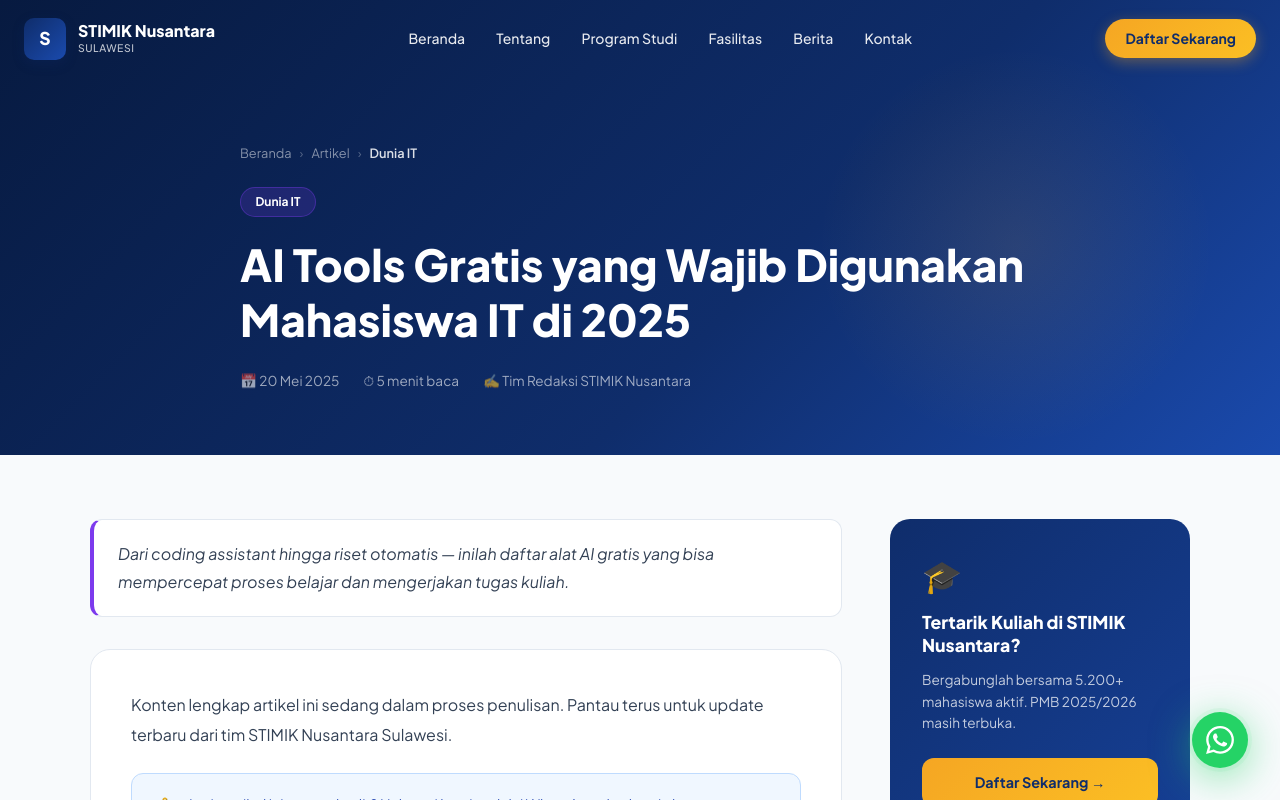
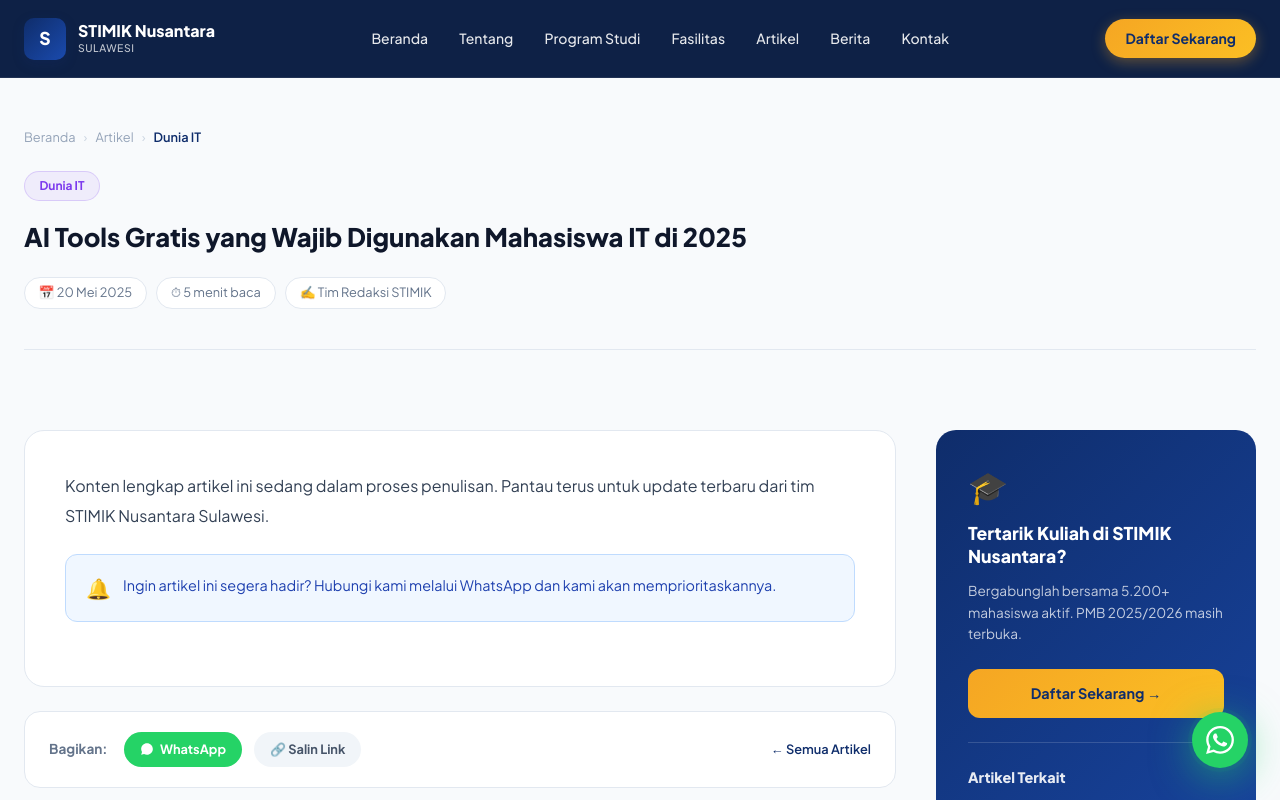
Before and after one commit to joko-slamet/website-kampus-sulawesi, a Next.js app: page /artikel/ai-untuk-mahasiswa in a window 1280 px wide. Shown: the top 800 px of the page. Built offline with nearby package versions, Linux system fonts and the light colour scheme.

Commit message:
feat: update Navbar with variant support and redesign article detail page for improved readability

```diff
--- a/app/artikel/[slug]/ArticleBody.tsx
+++ b/app/artikel/[slug]/ArticleBody.tsx
@@ -36,22 +36,6 @@ export default function ArticleBody({ article, content }: { article: Article; co
 
   return (
     <article>
-      {/* Excerpt callout */}
-      <div style={{
-        background: 'white',
-        border: '1px solid #e2e8f0',
-        borderLeft: `4px solid ${article.categoryColor}`,
-        borderRadius: '12px',
-        padding: '1.25rem 1.5rem',
-        marginBottom: '2rem',
-        color: '#334155',
-        fontSize: '1rem',
-        lineHeight: 1.75,
-        fontStyle: 'italic',
-      }}>
-        {article.excerpt}
-      </div>
-
       {/* Body */}
       <div style={{
         background: 'white',
--- a/app/artikel/[slug]/page.tsx
+++ b/app/artikel/[slug]/page.tsx
@@ -42,82 +42,83 @@ export default async function ArticleDetailPage({ params }: Props) {
 
   return (
     <>
-      <Navbar />
+      <Navbar variant="dark" />
       <main>
         {/* Hero */}
-        <section style={{
-          background: 'linear-gradient(135deg, #071a40 0%, #0f2d6b 60%, #1a4aad 100%)',
-          padding: '9rem 1.5rem 4rem',
-          position: 'relative',
-          overflow: 'hidden',
-        }}>
-          <div style={{
-            position: 'absolute', top: '10%', right: '5%',
-            width: '400px', height: '400px',
-            background: 'radial-gradient(circle, rgba(245,166,35,0.1) 0%, transparent 70%)',
-            borderRadius: '50%', pointerEvents: 'none',
-          }} />
-
-          <div style={{ maxWidth: '800px', margin: '0 auto', position: 'relative' }}>
+        <section style={{ background: '#f8fafc', padding: '8rem 1.5rem 2.5rem' }}>
+          <div style={{ maxWidth: '1280px', margin: '0 auto' }}>
             {/* Breadcrumb */}
             <nav style={{ display: 'flex', alignItems: 'center', gap: '0.5rem', marginBottom: '1.5rem', fontSize: '0.8rem' }}>
-              <a href="/" style={{ color: 'rgba(255,255,255,0.5)', textDecoration: 'none' }}>Beranda</a>
-              <span style={{ color: 'rgba(255,255,255,0.3)' }}>›</span>
-              <a href="/artikel" style={{ color: 'rgba(255,255,255,0.5)', textDecoration: 'none' }}>Artikel</a>
-              <span style={{ color: 'rgba(255,255,255,0.3)' }}>›</span>
-              <span style={{ color: 'rgba(255,255,255,0.85)', fontWeight: 600 }}>{article.category}</span>
+              <a href="/" style={{ color: '#94a3b8', textDecoration: 'none' }}>Beranda</a>
+              <span style={{ color: '#cbd5e1' }}>›</span>
+              <a href="/artikel" style={{ color: '#94a3b8', textDecoration: 'none' }}>Artikel</a>
+              <span style={{ color: '#cbd5e1' }}>›</span>
+              <span style={{ color: '#0f2d6b', fontWeight: 600 }}>{article.category}</span>
             </nav>
 
-            {/* Category + Tag */}
+            {/* Badges */}
             <div style={{ display: 'flex', gap: '0.6rem', marginBottom: '1.25rem', flexWrap: 'wrap' }}>
               <span style={{
                 padding: '0.3rem 0.9rem',
-                background: article.categoryColor + '30',
-                color: '#fff',
+                background: article.categoryColor + '12',
+                color: article.categoryColor,
                 borderRadius: '999px', fontSize: '0.75rem', fontWeight: 700,
-                border: `1px solid ${article.categoryColor}60`,
+                border: `1px solid ${article.categoryColor}30`,
               }}>
                 {article.category}
               </span>
               {article.tag && (
                 <span style={{
                   padding: '0.3rem 0.9rem',
-                  background: article.tagColor! + '30',
-                  color: '#fbbf24',
+                  background: 'rgba(245,166,35,0.12)',
+                  color: '#d97706',
                   borderRadius: '999px', fontSize: '0.75rem', fontWeight: 700,
-                  border: `1px solid ${article.tagColor}60`,
+                  border: '1px solid rgba(245,166,35,0.3)',
                 }}>
-                  {article.tag}
+                  ✦ {article.tag}
                 </span>
               )}
             </div>
 
             {/* Title */}
             <h1 style={{
-              fontSize: 'clamp(1.75rem, 4vw, 2.75rem)',
-              fontWeight: 800, color: 'white',
+              fontSize: 'clamp(1.4rem, 2vw, 1.875rem)',
+              fontWeight: 800, color: '#0f172a',
               lineHeight: 1.25, marginBottom: '1.5rem',
             }}>
               {article.title}
             </h1>
 
             {/* Meta */}
-            <div style={{
-              display: 'flex', gap: '1.5rem', flexWrap: 'wrap',
-              color: 'rgba(255,255,255,0.6)', fontSize: '0.85rem',
-            }}>
-              <span>📅 {article.date}</span>
-              <span>⏱ {article.readTime} baca</span>
-              <span>✍️ Tim Redaksi STIMIK Nusantara</span>
+            <div style={{ display: 'flex', gap: '0.6rem', flexWrap: 'wrap' }}>
+              {[
+                { icon: '📅', text: article.date },
+                { icon: '⏱', text: `${article.readTime} baca` },
+                { icon: '✍️', text: 'Tim Redaksi STIMIK' },
+              ].map(m => (
+                <span key={m.text} style={{
+                  display: 'inline-flex', alignItems: 'center', gap: '0.4rem',
+                  padding: '0.35rem 0.85rem',
+                  background: 'white',
+                  border: '1px solid #e2e8f0',
+                  borderRadius: '999px',
+                  fontSize: '0.8rem', color: '#64748b',
+                }}>
+                  {m.icon} {m.text}
+                </span>
+              ))}
             </div>
+
+            {/* Divider */}
+            <div style={{ borderBottom: '1px solid #e2e8f0', marginTop: '2.5rem' }} />
           </div>
         </section>
 
         {/* Content */}
-        <section style={{ background: '#f8fafc', padding: '4rem 1.5rem 6rem' }}>
+        <section style={{ background: '#f8fafc', padding: '2.5rem 1.5rem 6rem' }}>
           <div style={{
-            maxWidth: '1100px', margin: '0 auto',
-            display: 'grid', gap: '3rem',
+            maxWidth: '1280px', margin: '0 auto',
+            display: 'grid', gap: '2.5rem',
           }} className="artikel-detail-layout">
 
             {/* Main article body */}
@@ -133,12 +134,10 @@ export default async function ArticleDetailPage({ params }: Props) {
 
       <style>{`
         .artikel-detail-layout {
-          grid-template-columns: 1fr 300px;
+          grid-template-columns: 1fr 320px;
         }
-        @media (max-width: 900px) {
-          .artikel-detail-layout {
-            grid-template-columns: 1fr !important;
-          }
+        @media (max-width: 960px) {
+          .artikel-detail-layout { grid-template-columns: 1fr !important; }
         }
       `}</style>
     </>
--- a/app/artikel/page.tsx
+++ b/app/artikel/page.tsx
@@ -19,12 +19,12 @@ export const metadata: Metadata = {
 export default function ArtikelPage() {
   return (
     <>
-      <Navbar />
+      <Navbar variant="dark" />
       <main>
         {/* Page Hero */}
         <section style={{
           background: 'linear-gradient(135deg, #071a40 0%, #0f2d6b 60%, #1a4aad 100%)',
-          padding: '9rem 1.5rem 5rem',
+          padding: '6rem 1.5rem 3.5rem',
           position: 'relative',
           overflow: 'hidden',
         }}>
--- a/app/components/Navbar.tsx
+++ b/app/components/Navbar.tsx
@@ -2,20 +2,28 @@
 
 import Link from 'next/link';
 import { useState, useEffect } from 'react';
+import { usePathname } from 'next/navigation';
 
 const navLinks = [
   { label: 'Beranda', href: '#hero' },
   { label: 'Tentang', href: '#tentang' },
   { label: 'Program Studi', href: '#program' },
   { label: 'Fasilitas', href: '#fasilitas' },
+  { label: 'Artikel', href: '/artikel' },
   { label: 'Berita', href: '#berita' },
   { label: 'Kontak', href: '#kontak' },
 ];
 
-export default function Navbar() {
+export default function Navbar({ variant = 'transparent' }: { variant?: 'transparent' | 'dark' }) {
   const [scrolled, setScrolled] = useState(false);
   const [menuOpen, setMenuOpen] = useState(false);
   const [activeSection, setActiveSection] = useState('hero');
+  const pathname = usePathname();
+  const isLanding = pathname === '/';
+
+  // When variant='dark', navbar starts with dark blue bg; both variants turn white on scroll
+  const atTop = !scrolled;
+  const darkAtTop = atTop && variant === 'dark';
 
   useEffect(() => {
     const handleScroll = () => {
@@ -36,7 +44,15 @@ export default function Navbar() {
 
   const handleLinkClick = (href: string) => {
     setMenuOpen(false);
+    if (!href.startsWith('#')) {
+      window.location.href = href;
+      return;
+    }
     const id = href.replace('#', '');
+    if (!isLanding) {
+      window.location.href = `/${href}`;
+      return;
+    }
     setActiveSection(id);
     const el = document.getElementById(id);
     if (el) el.scrollIntoView({ behavior: 'smooth' });
@@ -54,10 +70,10 @@ export default function Navbar() {
           zIndex: 1000,
           transition: 'all 0.35s ease',
           padding: scrolled ? '0.65rem 0' : '1.1rem 0',
-          background: scrolled ? 'rgba(255,255,255,0.95)' : 'transparent',
+          background: scrolled ? 'rgba(255,255,255,0.95)' : darkAtTop ? 'rgba(7,26,64,0.97)' : 'transparent',
           backdropFilter: scrolled ? 'blur(24px)' : 'none',
           WebkitBackdropFilter: scrolled ? 'blur(24px)' : 'none',
-          borderBottom: scrolled ? '1px solid rgba(15,45,107,0.08)' : '1px solid transparent',
+          borderBottom: scrolled ? '1px solid rgba(15,45,107,0.08)' : darkAtTop ? '1px solid rgba(255,255,255,0.08)' : '1px solid transparent',
           boxShadow: scrolled ? '0 4px 24px rgba(15,45,107,0.06)' : 'none',
         }}
       >
@@ -100,7 +116,7 @@ export default function Navbar() {
                   padding: '0.5rem 0.85rem',
                   fontSize: '0.875rem', fontWeight: 500,
                   color: scrolled
-                    ? (activeSection === link.href.replace('#', '') ? '#0f2d6b' : '#475569')
+                    ? (activeSection === link.href.replace('#', '') || pathname.startsWith(link.href) && !link.href.startsWith('#') ? '#0f2d6b' : '#475569')
                     : 'rgba(255,255,255,0.9)',
                   borderRadius: '8px',
                   transition: 'all 0.2s',
```
